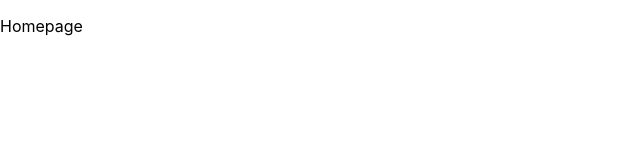
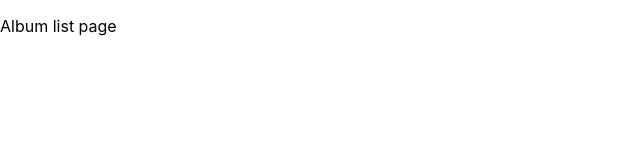
Before and after one commit to NidhitheCoder/advanced-react, a React (Create React App) app in the folder router-sample-app/: page /albums in a window 1280 px wide. Shown: the top 160 px of the page, without its empty margins (0-640 px from the left). Built offline with nearby package versions, Linux system fonts and the light colour scheme.

Commit message:
feat: add nested routes

```diff
--- a/router-sample-app/src/App.js
+++ b/router-sample-app/src/App.js
@@ -1,4 +1,5 @@
 import { BrowserRouter, Routes, Route } from 'react-router-dom';
+import { AlbumDetails } from './components/AlbumDetails';
 import { Albums } from './components/Albums';
 import { Home } from './components/Home';
 
@@ -7,7 +8,9 @@ function App() {
     <BrowserRouter>
       <Routes>
         <Route path="/" element={<Home />} />
-        <Route path="/albums" element={<Albums />} />
+        <Route path="/albums" element={<Albums />} >
+          <Route path=":id" element={<AlbumDetails />} />
+        </Route>
       </Routes>
     </BrowserRouter>
   );
--- a/router-sample-app/src/components/Albums.jsx
+++ b/router-sample-app/src/components/Albums.jsx
@@ -1,8 +1,10 @@
+import { Outlet } from "react-router-dom"
 
 export const Albums = () => {
   return (
     <div>
-      <p>Homepage</p>
+      <p>Album list page</p>
+      <Outlet />
     </div>
   )
 
```
